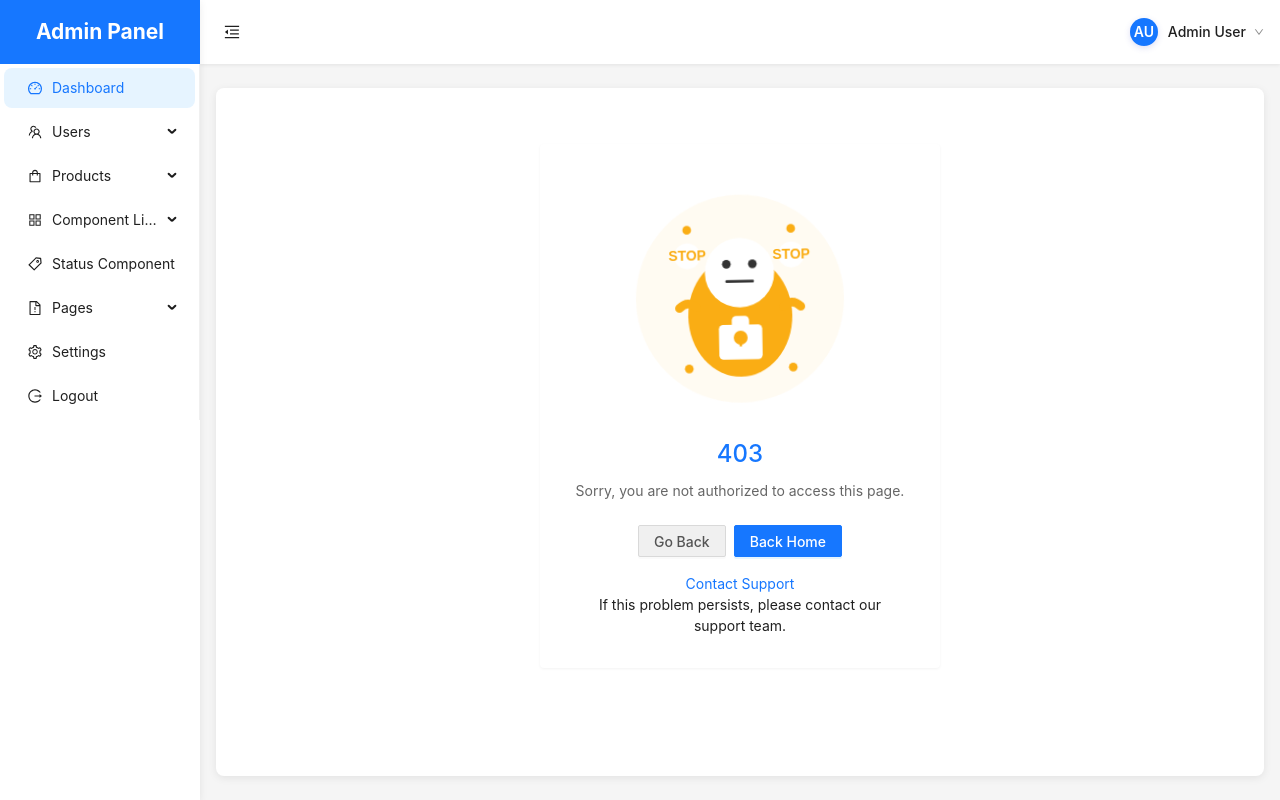
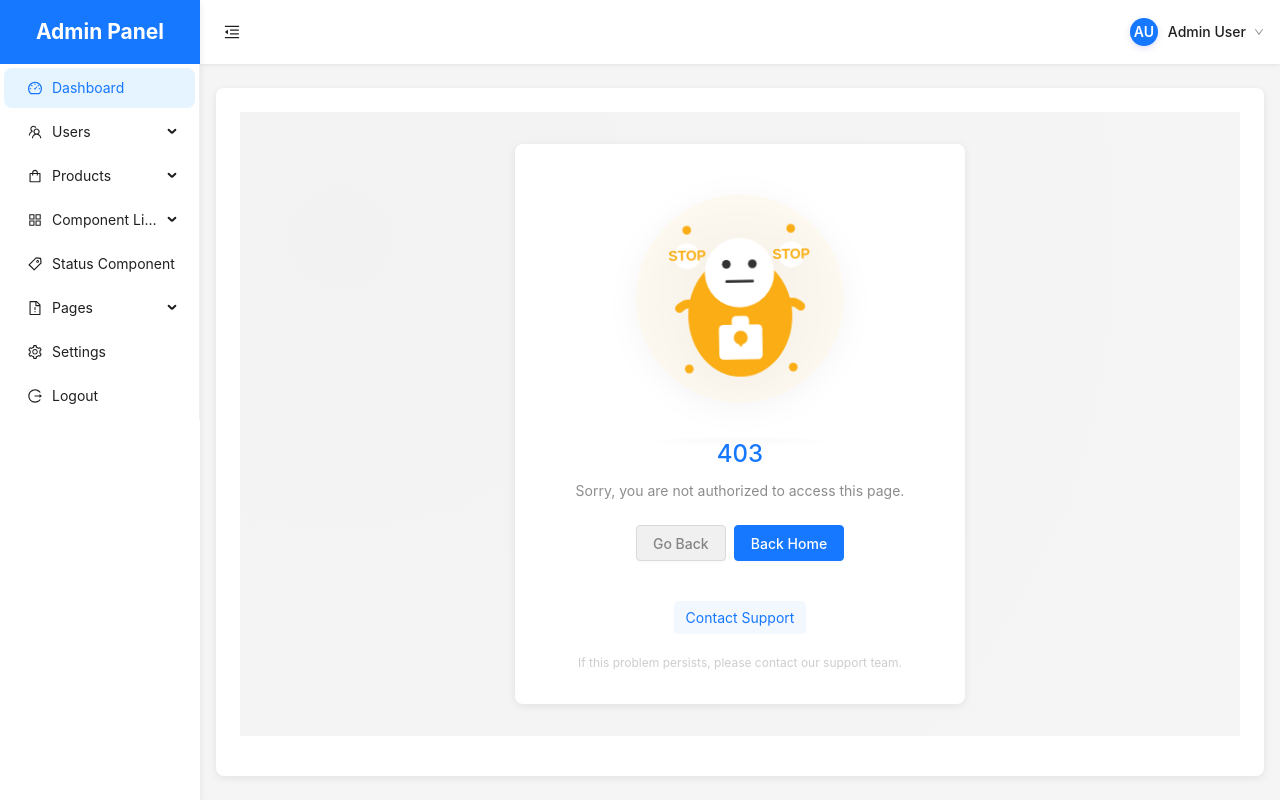
Before and after one commit to HoangSonLe/BaseFEAdmin, a React (Vite) app: page /403 in a window 1280 px wide. Built offline with nearby package versions, Linux system fonts and the light colour scheme; no server answers; sample sign-in values are in the browser's storage.

Commit message:
CSS ErrorPage

```diff
--- a/src/App.tsx
+++ b/src/App.tsx
@@ -14,7 +14,6 @@ import MainLayout from "./layouts/MainLayout";
 import ComponentLibrary from "./pages/ComponentLibrary";
 import Dashboard from "./pages/Dashboard";
 import ErrorPage from "./pages/ErrorPage";
-import NotFound from "./pages/NotFound";
 import Products from "./pages/Products";
 import Settings from "./pages/Settings";
 import Users from "./pages/Users";
@@ -189,7 +188,7 @@ function App() {
 
                                     {/* Pages routes */}
                                     <Route path="pages">
-                                        <Route path="404" element={<NotFound />} />
+                                        <Route path="404" element={<ErrorPage code="404" />} />
                                         <Route
                                             path="500"
                                             element={
@@ -219,7 +218,7 @@ function App() {
                                     </Route>
 
                                     {/* 404 route */}
-                                    <Route path="*" element={<NotFound />} />
+                                    <Route path="*" element={<ErrorPage code="404" />} />
                                 </Route>
                             </Route>
                         </Routes>
--- a/src/pages/ErrorPage/ErrorPage.css
+++ b/src/pages/ErrorPage/ErrorPage.css
@@ -5,24 +5,56 @@
     min-height: 500px;
     width: 100%;
     padding: 2rem 0;
+    position: relative;
+    overflow: hidden;
+    background-color: var(--bg-secondary);
+}
+
+.error-page-container::before {
+    content: "";
+    position: absolute;
+    top: 0;
+    left: 0;
+    right: 0;
+    bottom: 0;
+    background-image: radial-gradient(circle at 10% 20%, var(--bg-tertiary) 0%, transparent 80%);
+    opacity: 0.6;
+    z-index: 0;
 }
 
 .error-page-content {
-    max-width: 400px;
+    max-width: 450px;
     width: 100%;
     text-align: center;
-    background-color: white;
-    border-radius: 4px;
-    box-shadow: 0 1px 3px rgba(0, 0, 0, 0.05);
+    background-color: var(--bg-primary);
+    border-radius: 8px;
+    box-shadow: 0 2px 8px var(--shadow-color);
     padding: 2rem;
     animation: fadeIn 0.3s ease-in-out;
     margin: 0 auto;
+    position: relative;
+    z-index: 1;
 }
 
 .error-page-illustration {
     margin-bottom: 20px;
     display: flex;
     justify-content: center;
+    position: relative;
+}
+
+.error-page-illustration::after {
+    content: "";
+    position: absolute;
+    bottom: -10px;
+    left: 50%;
+    transform: translateX(-50%);
+    width: 180px;
+    height: 10px;
+    background: radial-gradient(ellipse at center, var(--shadow-color) 0%, transparent 80%);
+    border-radius: 50%;
+    opacity: 0.3;
+    z-index: -1;
 }
 
 .error-page-illustration img {
@@ -31,19 +63,49 @@
     object-fit: contain;
     animation: float 4s ease-in-out infinite;
     transform-origin: center;
+    filter: drop-shadow(0 5px 15px var(--shadow-color));
+}
+
+@keyframes float {
+    0% {
+        transform: translateY(0px) rotate(0deg);
+    }
+    25% {
+        transform: translateY(-5px) rotate(-2deg);
+    }
+    50% {
+        transform: translateY(-10px) rotate(0deg);
+    }
+    75% {
+        transform: translateY(-5px) rotate(2deg);
+    }
+    100% {
+        transform: translateY(0px) rotate(0deg);
+    }
+}
+
+@keyframes fadeIn {
+    from {
+        opacity: 0;
+        transform: translateY(10px);
+    }
+    to {
+        opacity: 1;
+        transform: translateY(0);
+    }
 }
 
 .error-title {
     font-size: 1.5rem !important;
     margin-bottom: 0.5rem !important;
-    color: #1677ff !important;
+    color: var(--primary-color) !important;
     font-weight: 500 !important;
     margin-top: -20px !important;
 }
 
 .error-subtitle {
     font-size: 0.875rem;
-    color: #666;
+    color: var(--text-secondary);
     margin-bottom: 1.5rem;
     display: block;
 }
@@ -56,18 +118,61 @@
 }
 
 .error-button {
-    height: 32px !important;
+    height: 36px !important;
     font-size: 14px !important;
-    border-radius: 2px !important;
-    padding: 0 15px !important;
+    border-radius: 4px !important;
+    padding: 0 16px !important;
+    min-width: 90px !important;
+    transition: all 0.2s ease-in-out !important;
+    box-shadow: 0 2px 0 rgba(0, 0, 0, 0.02) !important;
+}
+
+.error-button:hover {
+    transform: translateY(-1px) !important;
 }
 
 .back-button {
-    background-color: #f0f0f0 !important;
-    border-color: #d9d9d9 !important;
-    color: rgba(0, 0, 0, 0.65) !important;
+    background-color: var(--bg-tertiary) !important;
+    border-color: var(--border-color) !important;
+    color: var(--text-secondary) !important;
+}
+
+.back-button:hover {
+    background-color: var(--hover-bg) !important;
+    border-color: var(--border-color) !important;
 }
 
 .home-button {
-    background-color: #1677ff !important;
+    background-color: var(--primary-color) !important;
+    border-color: var(--primary-color) !important;
 }
+
+.home-button:hover {
+    background-color: var(--primary-color-hover, #0958d9) !important;
+    border-color: var(--primary-color-hover, #0958d9) !important;
+}
+
+.error-contact-link {
+    color: var(--primary-color);
+    font-size: 14px;
+    text-decoration: none;
+    display: inline-block;
+    margin: 1.5rem 0 0.5rem;
+    padding: 6px 12px;
+    border-radius: 4px;
+    transition: all 0.2s ease;
+    background-color: rgba(var(--primary-rgb, 22, 119, 255), 0.05);
+}
+
+.error-contact-link:hover {
+    color: var(--primary-color);
+    background-color: rgba(var(--primary-rgb, 22, 119, 255), 0.1);
+    text-decoration: underline;
+}
+
+.error-help-text {
+    font-size: 12px;
+    color: var(--text-tertiary);
+    margin-top: 0.75rem;
+    opacity: 0.8;
+}
--- a/src/pages/ErrorPage/index.tsx
+++ b/src/pages/ErrorPage/index.tsx
@@ -10,17 +10,53 @@ interface ErrorPageProps {
     showBackButton?: boolean;
     showHomeButton?: boolean;
     showContactButton?: boolean;
+    showHelpText?: boolean;
 }
 
+/**
+ * Unified Error Page component that handles both NotFound (404) and other error types
+ */
 const ErrorPage: React.FC<ErrorPageProps> = ({
     code = "error",
-    title = "Something went wrong",
-    subTitle = "Sorry, an unexpected error has occurred.",
+    title,
+    subTitle,
     showBackButton = true,
     showHomeButton = true,
     showContactButton = true,
+    showHelpText = true,
 }) => {
     const navigate = useNavigate();
+
+    // Set default title and subtitle based on error code if not provided
+    const getDefaultTitle = () => {
+        if (title) return title;
+
+        switch (code) {
+            case "404":
+                return "404";
+            case "403":
+                return "403";
+            case "500":
+                return "500";
+            default:
+                return "Something went wrong";
+        }
+    };
+
+    const getDefaultSubtitle = () => {
+        if (subTitle) return subTitle;
+
+        switch (code) {
+            case "404":
+                return "Sorry, the page you visited does not exist.";
+            case "403":
+                return "Sorry, you are not authorized to access this page.";
+            case "500":
+                return "Sorry, the server is reporting an error.";
+            default:
+                return "Sorry, an unexpected error has occurred.";
+        }
+    };
 
     // Get the appropriate illustration based on error code
     const getIllustrationSrc = () => {
@@ -40,11 +76,21 @@ const ErrorPage: React.FC<ErrorPageProps> = ({
         <div className="error-page-container">
             <div className="error-page-content">
                 <div className="error-page-illustration">
-                    <img src={getIllustrationSrc()} alt={`${code} Illustration`} />
+                    <img
+                        src={getIllustrationSrc()}
+                        alt={`${code} Illustration`}
+                        onError={(e) => {
+                            // Fallback to error-character.svg if the specific image fails to load
+                            const target = e.target as HTMLImageElement;
+                            if (target.src !== "/images/error-character.svg") {
+                                target.src = "/images/error-character.svg";
+                            }
+                        }}
+                    />
                 </div>
 
-                <h2 className="error-title">{title}</h2>
-                <div className="error-subtitle">{subTitle}</div>
+                <h2 className="error-title">{getDefaultTitle()}</h2>
+                <div className="error-subtitle">{getDefaultSubtitle()}</div>
 
                 <div className="error-page-actions">
                     {showBackButton && (
@@ -62,14 +108,16 @@ const ErrorPage: React.FC<ErrorPageProps> = ({
                 </div>
 
                 {showContactButton && (
-                    <a href="mailto:support@example.com" className="contact-button">
+                    <a href="mailto:support@example.com" className="error-contact-link">
                         Contact Support
                     </a>
                 )}
 
-                <div className="error-help-text">
-                    If this problem persists, please contact our support team.
-                </div>
+                {showHelpText && (
+                    <div className="error-help-text">
+                        If this problem persists, please contact our support team.
+                    </div>
+                )}
             </div>
         </div>
     );
--- a/src/pages/NotFound/NotFound.css
+++ /dev/null
@@ -1,97 +0,0 @@
-.not-found-container {
-    display: flex;
-    align-items: center;
-    justify-content: center;
-    min-height: 500px;
-    width: 100%;
-    padding: 2rem 0;
-}
-
-.not-found-content {
-    max-width: 500px;
-    width: 100%;
-    text-align: center;
-    padding: 2rem;
-    margin: 0 auto;
-}
-
-.not-found-illustration {
-    margin-bottom: 20px;
-    display: flex;
-    justify-content: center;
-}
-
-.not-found-illustration img {
-    width: 260px;
-    height: 260px;
-    object-fit: contain;
-    animation: float 4s ease-in-out infinite;
-    transform-origin: center;
-}
-
-@keyframes float {
-    0% {
-        transform: translateY(0px) rotate(0deg);
-    }
-    25% {
-        transform: translateY(-5px) rotate(-2deg);
-    }
-    50% {
-        transform: translateY(-10px) rotate(0deg);
-    }
-    75% {
-        transform: translateY(-5px) rotate(2deg);
-    }
-    100% {
-        transform: translateY(0px) rotate(0deg);
-    }
-}
-
-.not-found-subtitle {
-    font-size: 0.875rem;
-    color: #666;
-    margin-bottom: 1.5rem;
-}
-
-.not-found-actions {
-    display: flex;
-    justify-content: center;
-    gap: 8px;
-    margin-bottom: 1rem;
-}
-
-.not-found-button {
-    height: 32px !important;
-    font-size: 14px !important;
-    border-radius: 2px !important;
-    padding: 0 15px !important;
-    min-width: 80px !important;
-}
-
-.back-button {
-    background-color: #f0f0f0 !important;
-    border-color: #d9d9d9 !important;
-    color: rgba(0, 0, 0, 0.65) !important;
-}
-
-.home-button {
-    background-color: #1677ff !important;
-}
-
-.support-link {
-    color: #1677ff;
-    font-size: 14px;
-    text-decoration: none;
-    display: block;
-    margin: 1rem 0;
-}
-
-.support-link:hover {
-    color: #0958d9;
-}
-
-.help-text {
-    font-size: 12px;
-    color: #999;
-    margin-top: 0.5rem;
-}
--- a/src/pages/NotFound/index.tsx
+++ /dev/null
@@ -1,43 +0,0 @@
-import React from "react";
-import { Button } from "antd";
-import { Link, useNavigate } from "react-router-dom";
-import "./NotFound.css";
-
-const NotFound: React.FC = () => {
-    const navigate = useNavigate();
-
-    return (
-        <div className="not-found-container">
-            <div className="not-found-content">
-                <div className="not-found-illustration">
-                    <img src="/images/404-character.svg" alt="404 Illustration" />
-                </div>
-
-                <div className="not-found-subtitle">
-                    Sorry, the page you visited does not exist.
-                </div>
-
-                <div className="not-found-actions">
-                    <Button className="not-found-button back-button" onClick={() => navigate(-1)}>
-                        Go Back
-                    </Button>
-                    <Link to="/">
-                        <Button type="primary" className="not-found-button home-button">
-                            Back Home
-                        </Button>
-                    </Link>
-                </div>
-
-                <a href="mailto:support@example.com" className="support-link">
-                    Contact Support
-                </a>
-
-                <div className="help-text">
-                    If this problem persists, please contact our support team.
-                </div>
-            </div>
-        </div>
-    );
-};
-
-export default NotFound;
--- a/src/styles/theme.css
+++ b/src/styles/theme.css
@@ -4,6 +4,8 @@
 :root {
     /* Brand colors - same in both themes */
     --primary-color: #1677ff;
+    --primary-rgb: 22, 119, 255;
+    --primary-color-hover: #0958d9;
     --secondary-color: #5b5fc7;
 
     /* Status colors - same in both themes */
```
